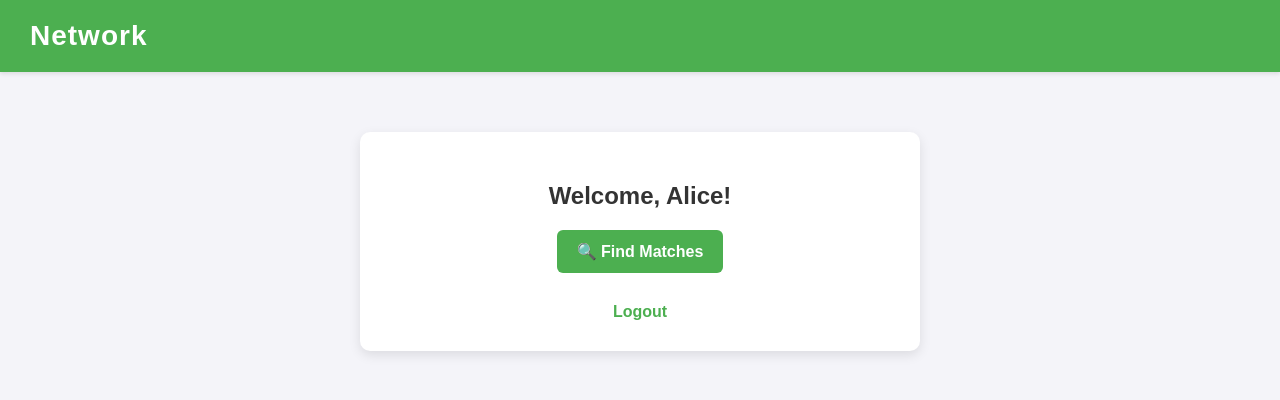
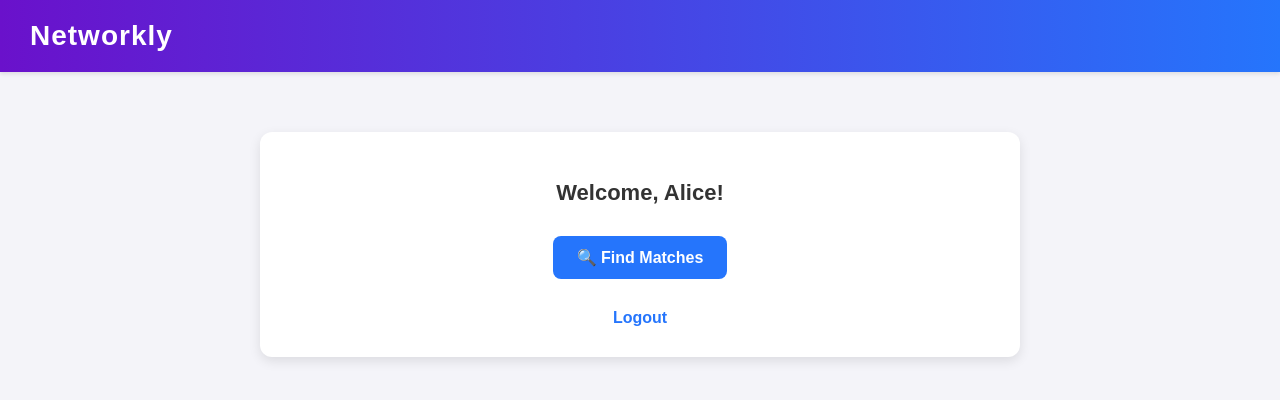
Before and after one commit to sowmyakrishna2007/network-app, a Flask app: page / in a window 1280 px wide. Shown: the top 400 px of the page. Run offline with Flask 3, Linux system fonts and the light colour scheme; a user stored in the database is signed in; data comes from the database, SQL or seed files in the repository.

Commit message:
Update home.html

```diff
--- a/templates/home.html
+++ b/templates/home.html
@@ -1,7 +1,5 @@
-<!DOCTYPE html>
-<html>
 <head>
-  <title>Network - Home</title>
+  <title>Networkly - Home</title>
   <style>
     body {
       font-family: Arial, sans-serif;
@@ -11,9 +9,8 @@
       color: #333;
     }
 
-    /* Navbar */
     .navbar {
-      background-color: #4CAF50;
+      background: linear-gradient(to right, #6a11cb, #2575fc);
       color: white;
       padding: 20px 30px;
       font-size: 28px;
@@ -24,17 +21,18 @@
     }
 
     .container {
-      max-width: 500px;
+      max-width: 700px;
       margin: 60px auto;
       padding: 30px;
       background: white;
       box-shadow: 0 4px 12px rgba(0,0,0,0.1);
-      border-radius: 10px;
+      border-radius: 12px;
     }
 
     h2 {
       text-align: center;
-      margin-bottom: 20px;
+      font-size: 22px;
+      margin-bottom: 30px;
       color: #333;
     }
 
@@ -44,39 +42,41 @@
     }
 
     button {
-      padding: 12px 20px;
-      background-color: #4CAF50;
+      padding: 12px 24px;
+      background-color: #2575fc;
       border: none;
       color: white;
       font-size: 16px;
       font-weight: bold;
-      border-radius: 6px;
+      border-radius: 8px;
       cursor: pointer;
       transition: background-color 0.3s;
     }
 
     button:hover {
-      background-color: #45a049;
+      background-color: #1a5ee0;
     }
 
     .match-card {
       background: #f9f9f9;
-      border-left: 6px solid #4CAF50;
-      padding: 15px 20px;
+      border-left: 6px solid #2575fc;
+      padding: 20px 24px;
       margin-bottom: 20px;
-      border-radius: 8px;
+      border-radius: 10px;
       box-shadow: 0 2px 6px rgba(0,0,0,0.05);
     }
 
     .match-name {
       font-weight: bold;
       font-size: 18px;
-      margin-bottom: 5px;
+      margin-bottom: 8px;
+      color: #222;
     }
 
     .match-details {
-      margin-top: 5px;
-      font-size: 14px;
+      margin-top: 8px;
+      font-size: 15px;
+      line-height: 1.5;
     }
 
     .match-details ul {
@@ -89,7 +89,7 @@
       text-align: center;
       margin-top: 30px;
       font-weight: bold;
-      color: #4CAF50;
+      color: #2575fc;
       text-decoration: none;
     }
 
@@ -98,9 +98,10 @@
     }
   </style>
 </head>
+
 <body>
   <div class="navbar">
-    Network
+    Networkly
   </div>
 
   <div class="container">
@@ -111,10 +112,11 @@
     </form>
 
     {% if top_matches %}
-      <h2 style="text-align:center; margin-bottom: 20px;">Your Top Matches</h2>
-      {% for name, description, goals, score in top_matches %}
+      <h2>Your Top Matches</h2>
+      {% for name, description, goals, score, email in top_matches %}
         <div class="match-card">
-          <div class="match-name">{{ name }}</div>
+          <div class="match-name">👤
+{{ name }}</div>
           <div class="match-details"><strong>Description:</strong> {{ description }}</div>
           <div class="match-details"><strong>Goals:</strong>
             <ul>
@@ -122,6 +124,7 @@
                 <li>{{ i }}</li>
               {% endfor %}
             </ul>
+            Email: {{email}}
           </div>
         </div>
       {% endfor %}
@@ -130,4 +133,3 @@
     <a href="{{ url_for('logout') }}" class="logout-link">Logout</a>
   </div>
 </body>
-</html>
```
